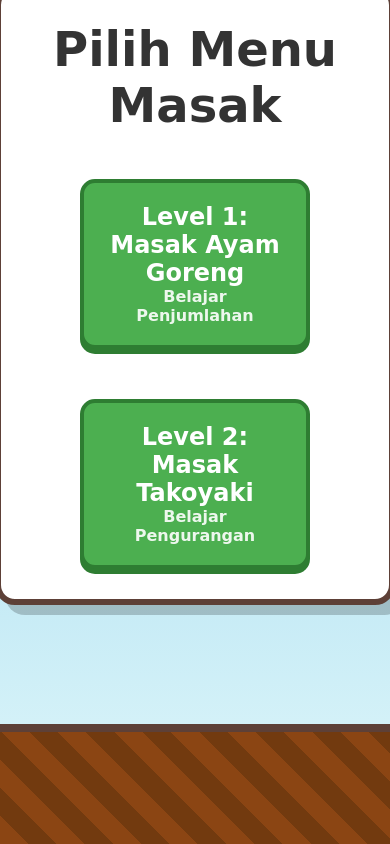
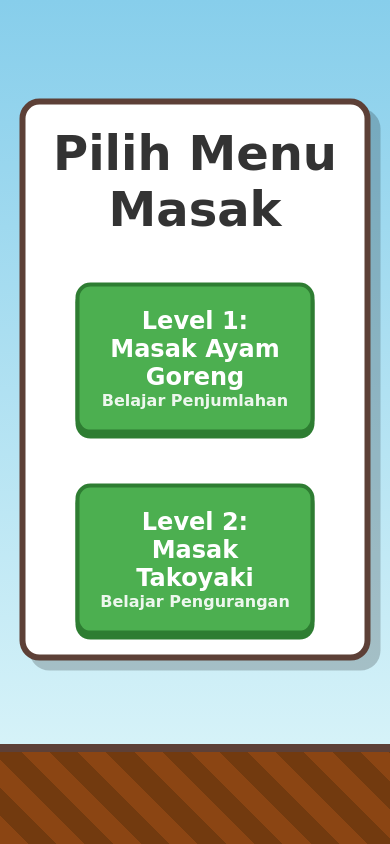
Before and after one commit to yogasamsu/yodamakan, a Next.js app: page / in a window 390 px wide. Built offline with nearby package versions, Linux system fonts and the light colour scheme.

Commit message:
mobile revamp

```diff
--- a/src/components/GameContainer.tsx
+++ b/src/components/GameContainer.tsx
@@ -110,6 +110,7 @@ export default function GameContainer() {
     // Percentage based on Total Levels.
     // Start: 5%. Each level adds approx 12% space.
     const yodaPosition = 5 + (currentLevelIndex * (85 / currentLevels.length));
+
 
     // If no game selected, show selection screen
     if (!selectedGame) {
--- a/src/styles/game.module.css
+++ b/src/styles/game.module.css
@@ -281,3 +281,78 @@
     transform: scale(1.1);
   }
 }
+
+/* Mobile Portrait Optimizations */
+@media screen and (max-width: 600px) {
+  .container {
+    font-size: 14px;
+    height: 100dvh;
+    /* Use dynamic viewport height for mobile browsers */
+  }
+
+  .hud {
+    padding: 10px;
+    top: 10px;
+    left: 10px;
+    right: 10px;
+    flex-wrap: wrap;
+    /* Allow wrapping if needed */
+  }
+
+  .timer {
+    font-size: 2rem;
+  }
+
+  .ingredientSlot {
+    width: 40px;
+    height: 40px;
+    font-size: 1.5rem;
+  }
+
+  .ingredientBar {
+    gap: 8px;
+  }
+
+  /* Position Question Box higher to avoid keyboard overlap */
+  .questionBox {
+    top: 25%;
+    transform: translate(-50%, -20%);
+    min-width: 90%;
+    padding: 20px;
+  }
+
+  .questionText {
+    font-size: 3rem;
+    margin-bottom: 20px;
+  }
+
+  .inputInput {
+    font-size: 2.5rem;
+    padding: 10px;
+    width: 150px;
+  }
+
+  /* Adjust visuals to be less obtrusive or lower down */
+  .floor {
+    height: 100px;
+  }
+
+  .milestoneContainer {
+    bottom: 100px;
+  }
+
+  .yodaContainer {
+    bottom: 70px;
+    /* On floor */
+    transform: scale(0.8);
+    /* Make Yoda slightly smaller */
+    transform-origin: bottom center;
+  }
+
+  /* Make buttons smaller on mobile */
+  .restartBtn {
+    font-size: 1.5rem;
+    padding: 10px 30px;
+    width: 100%;
+  }
+}
```
